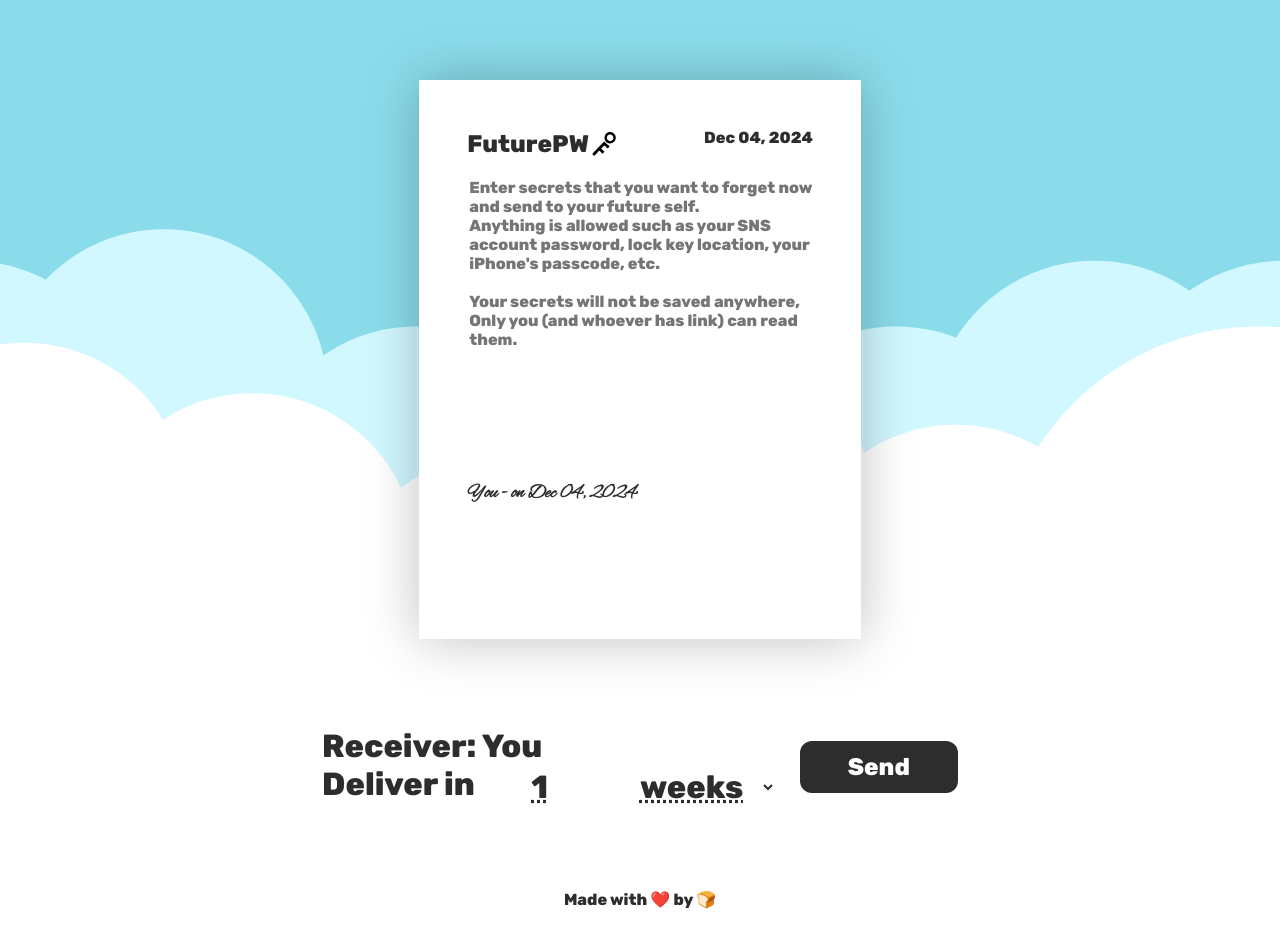
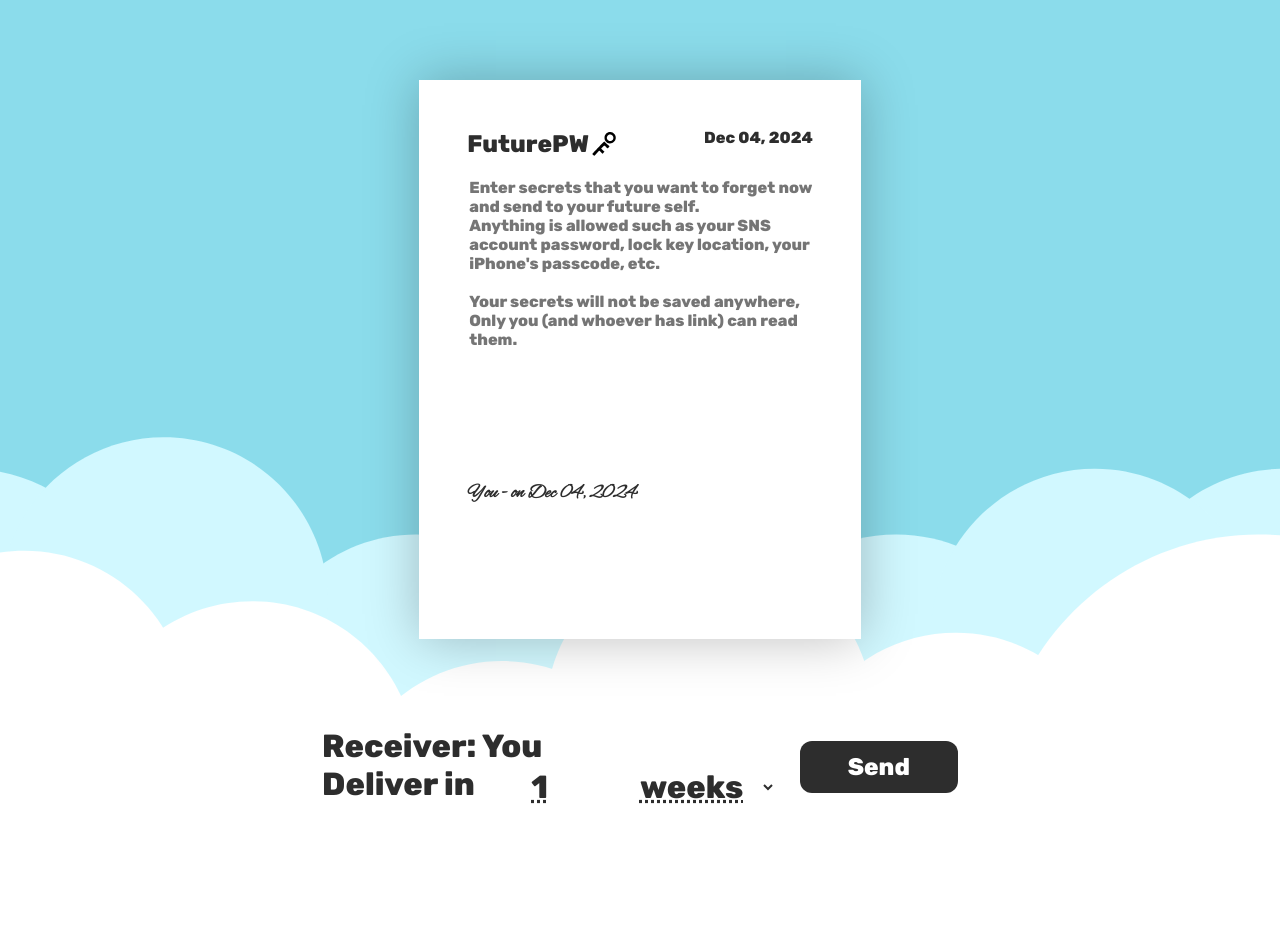
Before and after one commit to lightly-toasted/FuturePW, a Flask app: page / in a window 1280 px wide. Shown: the top 947 px of the page. Before the commit the page ends 909 px from the top, so only its background shows below. Run offline with Flask 3, Linux system fonts and the light colour scheme; parts of the project's set-up code (start-up, migrations or seed data) failed here and were passed over.

Commit message:
fix(ui): adjust clouds for better visibility on all screen sizes

```diff
--- a/static/root.css
+++ b/static/root.css
@@ -35,7 +35,7 @@
     object-position: bottom;
     display: block;
     position: relative;
-    margin-top: -38rem;
+    margin-top: -50vh;
     z-index: -1;
 }
 
```
